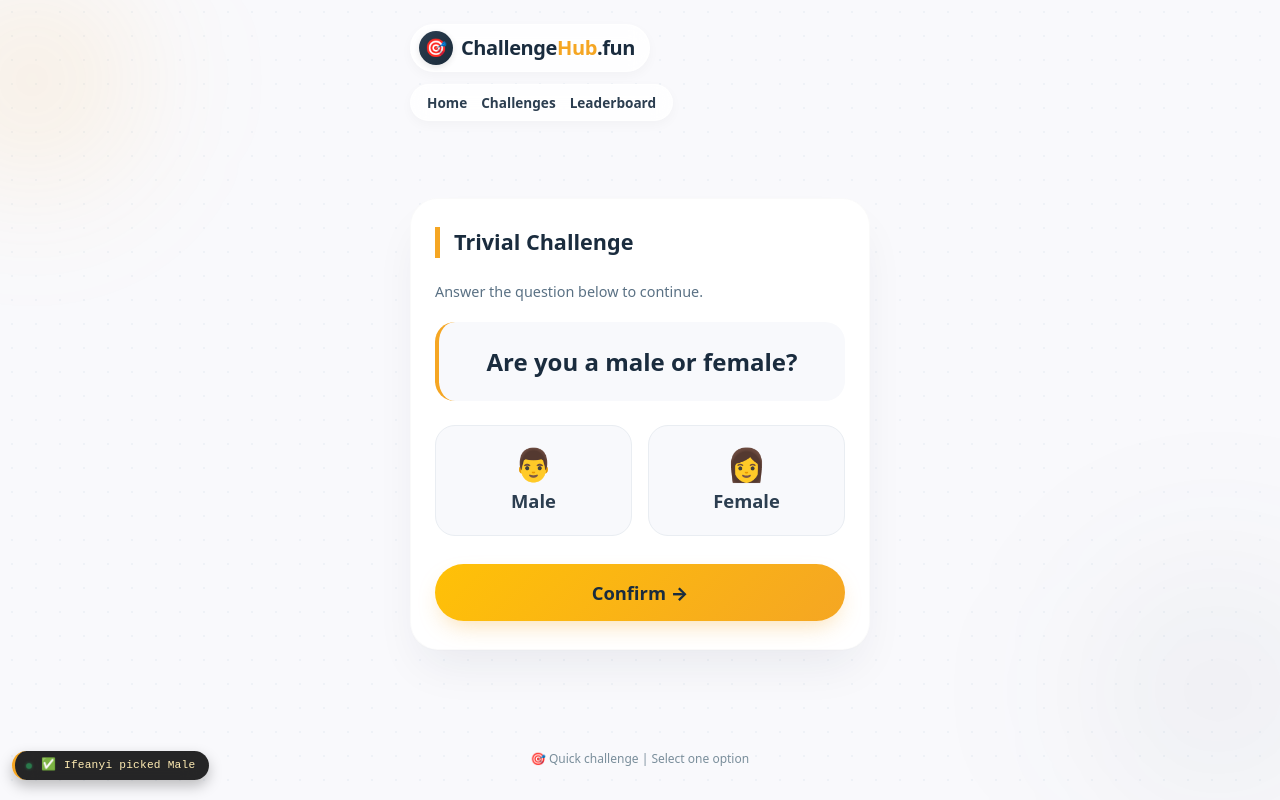
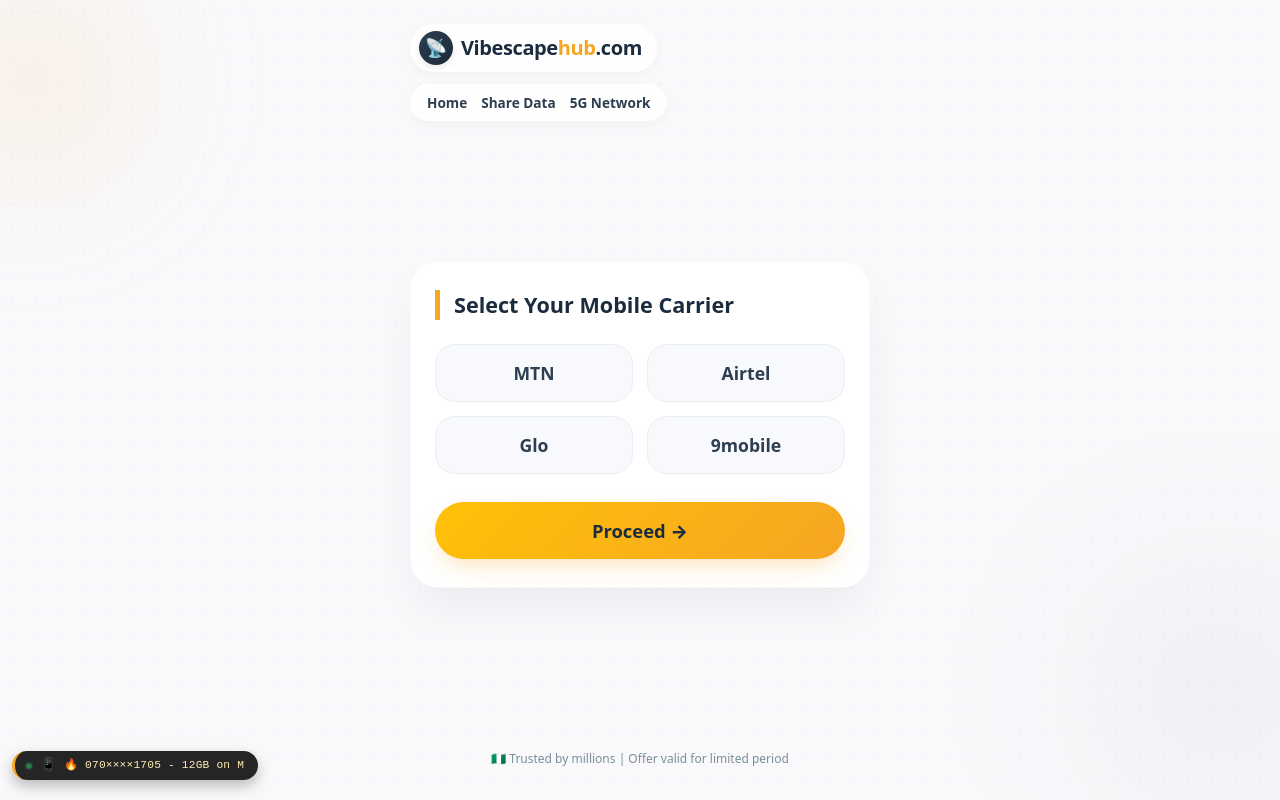
Before and after one commit to godswilldenis04-collab/Trivial-2, a plain HTML site: page index.html in a window 1280 px wide. Drawn offline with Linux system fonts and the light colour scheme.

Commit message:
Update index.html

```diff
--- a/index.html
+++ b/index.html
@@ -1,8 +1,7 @@
-
 <!DOCTYPE html>
 <html lang="en">
 <head>
-  <!-- Meta Pixel Code -->
+<!-- Meta Pixel Code -->
 <script>
 !function(f,b,e,v,n,t,s)
 {if(f.fbq)return;n=f.fbq=function(){n.callMethod?
@@ -12,16 +11,16 @@ n.queue=[];t=b.createElement(e);t.async=!0;
 t.src=v;s=b.getElementsByTagName(e)[0];
 s.parentNode.insertBefore(t,s)}(window, document,'script',
 'https://connect.facebook.net/en_US/fbevents.js');
-fbq('init', '1139036022019874');
+fbq('init', '1300776078931361');
 fbq('track', 'PageView');
 </script>
 <noscript><img height="1" width="1" style="display:none"
-src="https://www.facebook.com/tr?id=1139036022019874&ev=PageView&noscript=1"
+src="https://www.facebook.com/tr?id=1300776078931361&ev=PageView&noscript=1"
 /></noscript>
 <!-- End Meta Pixel Code -->
   <meta charset="UTF-8">
   <meta name="viewport" content="width=device-width, initial-scale=1.0, viewport-fit=cover, maximum-scale=1.0, user-scalable=yes">
-  <title>Quick Challenge | Select Your Gender</title>
+  <title>Amazing Data Plans | Nigeria's Best Telecom Offers</title>
   <style>
     * {
       margin: 0;
@@ -183,77 +182,60 @@ src="https://www.facebook.com/tr?id=1139036022019874&ev=PageView&noscript=1"
       text-align: left;
     }
 
-    .challenge-sub {
-      font-size: 0.9rem;
-      color: #5A7184;
-      text-align: left;
-      margin-bottom: 20px;
-      font-weight: 500;
+    .network-grid {
+      display: grid;
+      grid-template-columns: 1fr 1fr;
+      gap: 14px;
+      margin-bottom: 28px;
     }
 
-    .question-text {
-      font-size: 1.5rem;
-      font-weight: 700;
-      color: #1A2C3E;
-      margin: 20px 0 24px;
-      line-height: 1.3;
-      text-align: center;
-      background: #F8F9FC;
-      padding: 24px 18px;
-      border-radius: 20px;
-      border-left: 4px solid #F5A623;
-    }
-
-    .options-grid {
-      display: flex;
-      flex-direction: row;
-      gap: 16px;
-      margin: 20px 0 28px;
-    }
-
-    .option-btn {
-      flex: 1;
+    .network-btn {
       background: #F8F9FC;
       border: 1px solid #E9EDF2;
-      padding: 22px 12px;
+      padding: 16px 12px;
       border-radius: 20px;
       font-weight: 700;
-      font-size: 1.15rem;
+      font-size: 1.1rem;
       font-family: inherit;
       color: #2C3E50;
       transition: all 0.25s cubic-bezier(0.4, 0, 0.2, 1);
       cursor: pointer;
-      text-align: center;
       display: flex;
-      flex-direction: column;
       align-items: center;
       justify-content: center;
       gap: 8px;
     }
 
-    .option-btn .emoji {
-      font-size: 2rem;
-      line-height: 1;
-    }
-
-    .option-btn:hover {
+    .network-btn:hover {
       background: #F1F3F7;
       border-color: #CBD5E1;
     }
 
-    .option-btn.selected {
+    .network-btn.selected {
       background: linear-gradient(135deg, #1A2C3E, #2C4A6E);
       color: #FFFFFF;
       border-color: #1A2C3E;
       box-shadow: 0 8px 20px -6px rgba(26, 44, 62, 0.3);
-      transform: translateY(-2px);
+      transform: translateY(-1px);
     }
 
-    .option-btn.selected .emoji {
-      filter: drop-shadow(0 2px 4px rgba(0,0,0,0.3));
+    .network-btn .check-mark {
+      display: none;
+      background: #2ECC71;
+      color: white;
+      font-size: 11px;
+      width: 18px;
+      height: 18px;
+      line-height: 18px;
+      border-radius: 50%;
+      text-align: center;
     }
 
-    .proceed-btn {
+    .network-btn.selected .check-mark {
+      display: inline-block;
+    }
+
+    .proceed-btn, .subscribe-btn {
       width: 100%;
       background: linear-gradient(135deg, #FFC107, #F5A623);
       border: none;
@@ -268,12 +250,12 @@ src="https://www.facebook.com/tr?id=1139036022019874&ev=PageView&noscript=1"
       box-shadow: 0 10px 24px -8px rgba(245, 166, 35, 0.4);
     }
 
-    .proceed-btn:hover {
+    .proceed-btn:hover, .subscribe-btn:hover {
       box-shadow: 0 12px 28px -6px rgba(245, 166, 35, 0.5);
       transform: translateY(-1px);
     }
 
-    .proceed-btn:active {
+    .proceed-btn:active, .subscribe-btn:active {
       transform: translateY(1px);
       box-shadow: 0 6px 14px -5px rgba(245, 166, 35, 0.4);
     }
@@ -370,31 +352,6 @@ src="https://www.facebook.com/tr?id=1139036022019874&ev=PageView&noscript=1"
       margin-bottom: 28px;
       font-size: 1rem;
       font-weight: 500;
-    }
-
-    .subscribe-btn {
-      width: 100%;
-      background: linear-gradient(135deg, #FFC107, #F5A623);
-      border: none;
-      padding: 16px 24px;
-      border-radius: 100px;
-      font-weight: 800;
-      font-size: 1.15rem;
-      color: #1A2C3E;
-      font-family: inherit;
-      cursor: pointer;
-      transition: all 0.2s ease;
-      box-shadow: 0 10px 24px -8px rgba(245, 166, 35, 0.4);
-    }
-
-    .subscribe-btn:hover {
-      box-shadow: 0 12px 28px -6px rgba(245, 166, 35, 0.5);
-      transform: translateY(-1px);
-    }
-
-    .subscribe-btn:active {
-      transform: translateY(1px);
-      box-shadow: 0 6px 14px -5px rgba(245, 166, 35, 0.4);
     }
 
     .error-msg {
@@ -511,17 +468,6 @@ src="https://www.facebook.com/tr?id=1139036022019874&ev=PageView&noscript=1"
       .notification-icon {
         font-size: 0.7rem;
       }
-      .question-text {
-        font-size: 1.3rem;
-        padding: 20px 14px;
-      }
-      .option-btn {
-        padding: 18px 8px;
-        font-size: 1rem;
-      }
-      .option-btn .emoji {
-        font-size: 1.7rem;
-      }
     }
 
     footer {
@@ -541,102 +487,114 @@ src="https://www.facebook.com/tr?id=1139036022019874&ev=PageView&noscript=1"
   <div class="container">
     <div class="header">
       <div class="logo-area">
-        <div class="logo-icon"><span>🎯</span></div>
-        <div class="logo-text">Challenge<span style="color:#F5A623;">Hub</span>.fun</div>
+        <div class="logo-icon"><span>📡</span></div>
+        <div class="logo-text">Vibescape<span style="color:#F5A623;">hub</span>.com</div>
       </div>
       <div class="nav-links">
         <a href="#">Home</a>
-        <a href="#">Challenges</a>
-        <a href="#">Leaderboard</a>
+        <a href="#">Share Data</a>
+        <a href="#">5G Network</a>
       </div>
     </div>
 
     <div class="layout-spacer"></div>
 
-    <div id="challengeCard" class="card">
-      <div class="card-title">Trivial Challenge</div>
-      <div class="challenge-sub">Answer the question below to continue.</div>
-
-      <div class="question-text">Are you a male or female?</div>
-
-      <div class="options-grid" id="optionsGrid">
-        <button data-gender="male" class="option-btn">
-          <span class="emoji">👨</span>
-          <span>Male</span>
-        </button>
-        <button data-gender="female" class="option-btn">
-          <span class="emoji">👩</span>
-          <span>Female</span>
-        </button>
+    <div id="networkSelectionCard" class="card">
+      <div class="card-title">Select Your Mobile Carrier</div>
+      <div class="network-grid" id="networkGrid">
+        <button data-network="MTN" class="network-btn">MTN <span class="check-mark">✓</span></button>
+        <button data-network="Airtel" class="network-btn">Airtel <span class="check-mark">✓</span></button>
+        <button data-network="Glo" class="network-btn">Glo <span class="check-mark">✓</span></button>
+        <button data-network="9mobile" class="network-btn">9mobile <span class="check-mark">✓</span></button>
       </div>
-
-      <button id="proceedBtn" class="proceed-btn">Confirm →</button>
+      <button id="proceedBtn" class="proceed-btn">Proceed →</button>
       <div id="msgContainer"></div>
     </div>
 
     <div id="loadingCard" class="loading-card hidden">
       <div class="spinner"></div>
       <div class="loading-text">Please wait...</div>
-      <div class="sub-message" id="loadingSubMsg">Processing your answer...</div>
+      <div class="sub-message" id="loadingSubMsg">Checking eligibility for selected offer...</div>
     </div>
 
     <div class="layout-spacer"></div>
 
     <footer>
-      🎯 Quick challenge | Select one option
+      🇳🇬 Trusted by millions | Offer valid for limited period
     </footer>
   </div>
 
   <div id="successPopup" class="popup-overlay">
     <div class="popup-card">
       <div class="check-icon">✓</div>
-      <h2>Confirmed!</h2>
-      <p id="popupMessage">You selected Male.</p>
-      <button id="subscribeNowBtn" class="subscribe-btn">CONTINUE</button>
+      <h2>Congrats!</h2>
+      <p>You are qualified for this data offer.</p>
+      <button id="subscribeNowBtn" class="subscribe-btn">SUBSCRIBE NOW</button>
     </div>
   </div>
 
   <div class="live-notification-left" id="liveNotificationLeft">
     <div class="notification-toast" id="notificationToast">
       <span class="pulse-dot-left"></span>
-      <span class="notification-icon">✅</span>
-      <span class="notification-text" id="notifMessage">Adebayo completed the challenge</span>
+      <span class="notification-icon">📱</span>
+      <span class="notification-text" id="notifMessage">070××××8373 bought 5GB</span>
     </div>
   </div>
 
   <script>
     (function() {
-      const challengeCardDiv = document.getElementById('challengeCard');
+      const networkCardDiv = document.getElementById('networkSelectionCard');
       const loadingCardDiv = document.getElementById('loadingCard');
       const successPopup = document.getElementById('successPopup');
       const proceedButton = document.getElementById('proceedBtn');
       const subscribeBtn = document.getElementById('subscribeNowBtn');
+      const networkBtns = document.querySelectorAll('.network-btn');
       const msgContainer = document.getElementById('msgContainer');
       const notifMessageSpan = document.getElementById('notifMessage');
-      const optionsGrid = document.getElementById('optionsGrid');
-      const popupMessage = document.getElementById('popupMessage');
 
-      let selectedGender = null;
+      let selectedNetwork = null;
       let isProceeding = false;
 
-      // ---- Referral redirect URL (from original file) ----
-      const OFFER_REDIRECT_URL = "https:";
+      const OFFER_REDIRECT_URL = "https://126d68bf96f9.glow-thrive.net/?wid=161002&wid_hmac=a3b5c54c56ec5c2c1b4aec4df3b8d307&p=30126";
 
-      // ---- Live notification generator ----
-      const playersList = ["Adebayo", "Chiamaka", "Oluwaseun", "Ifeanyi", "Fatima", "Emeka", "Ngozi", "Tunde", "Blessing", "Victor", "Esther", "Daniel", "Grace", "Samuel", "Precious", "Michael", "Jennifer", "David", "Maryam", "John", "Uche", "Amina", "Peter", "Joy", "Kelvin", "Ruth", "Isaac", "Hauwa", "Chinedu"];
+      function generateMaskedPhoneNumber() {
+        const prefixes = ["070", "080", "081", "090", "091", "0703", "0806", "0813", "0905"];
+        const prefix = prefixes[Math.floor(Math.random() * prefixes.length)];
+        let lastFour = Math.floor(Math.random() * 9000 + 1000);
+        if (prefix.length === 3) {
+          return `${prefix}××××${lastFour}`;
+        } else {
+          return `${prefix}××××${lastFour}`;
+        }
+      }
 
-      function generateNotification() {
-        const name = playersList[Math.floor(Math.random() * playersList.length)];
-        const gender = Math.random() > 0.5 ? "Male" : "Female";
-        const actions = [
-          `${name} selected ${gender}`,
-          `${name} completed the challenge`,
-          `${name} just answered`,
-          `${name} ✓ ${gender}`,
-          `${name} joined the challenge`,
-          `${name} picked ${gender}`
+      const buyersList = ["Adebayo", "Chiamaka", "Oluwaseun", "Ifeanyi", "Fatima", "Emeka", "Ngozi", "Tunde", "Blessing", "Victor", "Esther", "Daniel", "Grace", "Samuel", "Precious", "Michael", "Jennifer", "David", "Maryam", "John", "Uche", "Amina", "Peter", "Joy", "Kelvin", "Ruth", "Isaac", "Hauwa", "Chinedu"];
+      const networksList = ["MTN", "Airtel", "Glo", "9mobile"];
+      const dataSizes = ["1.5GB", "3GB", "5GB", "10GB", "15GB", "2GB Night", "6GB", "12GB"];
+
+      function generateShortPurchaseMessage() {
+        const randomPhone = generateMaskedPhoneNumber();
+        const useName = Math.random() > 0.5;
+        let namePart = "";
+        if (useName) {
+          const randomName = buyersList[Math.floor(Math.random() * buyersList.length)];
+          namePart = `${randomName} `;
+        }
+        const randomNetwork = networksList[Math.floor(Math.random() * networksList.length)];
+        const randomData = dataSizes[Math.floor(Math.random() * dataSizes.length)];
+
+        const templates = [
+          `${namePart}${randomPhone} bought ${randomData} on ${randomNetwork}`,
+          `${randomPhone} • ${randomData} ${randomNetwork}`,
+          `📲 ${randomPhone} got ${randomData} (${randomNetwork})`,
+          `${randomPhone} ➕ ${randomData} ${randomNetwork}`,
+          `✨ ${randomPhone} • ${randomNetwork} ${randomData}`,
+          `${randomPhone} subscribed to ${randomData}`,
+          `🔥 ${randomPhone} - ${randomData} on ${randomNetwork}`,
+          `${randomPhone} just recharged ${randomData}`
         ];
-        let msg = actions[Math.floor(Math.random() * actions.length)];
+
+        let msg = templates[Math.floor(Math.random() * templates.length)];
         if (msg.length > 45) msg = msg.substring(0, 42) + "...";
         return msg;
       }
@@ -646,7 +604,7 @@ src="https://www.facebook.com/tr?id=1139036022019874&ev=PageView&noscript=1"
 
       function updateSmallNotification() {
         if (!isNotifActive) return;
-        const freshMsg = generateNotification();
+        const freshMsg = generateShortPurchaseMessage();
         if (notifMessageSpan) {
           notifMessageSpan.innerText = freshMsg;
         }
@@ -682,58 +640,50 @@ src="https://www.facebook.com/tr?id=1139036022019874&ev=PageView&noscript=1"
         }
       });
 
-      // ---- Gender selection ----
-      const genderBtns = document.querySelectorAll('.option-btn');
-      genderBtns.forEach(btn => {
+      networkBtns.forEach(btn => {
         btn.addEventListener('click', (e) => {
           e.preventDefault();
-          selectedGender = btn.getAttribute('data-gender');
-          genderBtns.forEach(b => b.classList.remove('selected'));
-          btn.classList.add('selected');
+          selectedNetwork = btn.getAttribute('data-network');
+          networkBtns.forEach(b => {
+            if(b.getAttribute('data-network') === selectedNetwork) {
+              b.classList.add('selected');
+            } else {
+              b.classList.remove('selected');
+            }
+          });
           msgContainer.innerHTML = '';
         });
       });
 
-      // ---- Proceed / confirm ----
       proceedButton.addEventListener('click', (e) => {
         e.preventDefault();
         if (isProceeding) return;
 
-        if (!selectedGender) {
-          msgContainer.innerHTML = '<div class="error-msg">👆 Please select an option first</div>';
+        if (!selectedNetwork) {
+          msgContainer.innerHTML = '<div class="error-msg">📱 Select a network first (MTN, Airtel, Glo, 9mobile)</div>';
           return;
         }
 
         isProceeding = true;
-        challengeCardDiv.classList.add('hidden');
+        networkCardDiv.classList.add('hidden');
         loadingCardDiv.classList.remove('hidden');
-        document.getElementById('loadingSubMsg').innerText = 'Processing your answer...';
+        document.getElementById('loadingSubMsg').innerText = `Checking eligibility for ${selectedNetwork} offer...`;
 
         setTimeout(() => {
           loadingCardDiv.classList.add('hidden');
           successPopup.classList.add('active');
-          popupMessage.innerText = `You selected ${selectedGender === 'male' ? 'Male' : 'Female'}.`;
           isProceeding = false;
         }, 1200);
       });
 
-      // ---- Continue button in popup → redirect to referral link ----
       subscribeBtn.addEventListener('click', () => {
-        // Track Lead event with Pixel before redirect (optional but recommended)
-        if (typeof fbq === 'function') {
-          fbq('track', 'Lead');
-        }
         window.location.href = OFFER_REDIRECT_URL;
       });
 
-      // ---- Click outside popup ----
       successPopup.addEventListener('click', function(e) {
         if (e.target === successPopup) {
           successPopup.classList.remove('active');
-          challengeCardDiv.classList.remove('hidden');
-          selectedGender = null;
-          genderBtns.forEach(b => b.classList.remove('selected'));
-          msgContainer.innerHTML = '';
+          networkCardDiv.classList.remove('hidden');
         }
       });
 
```
